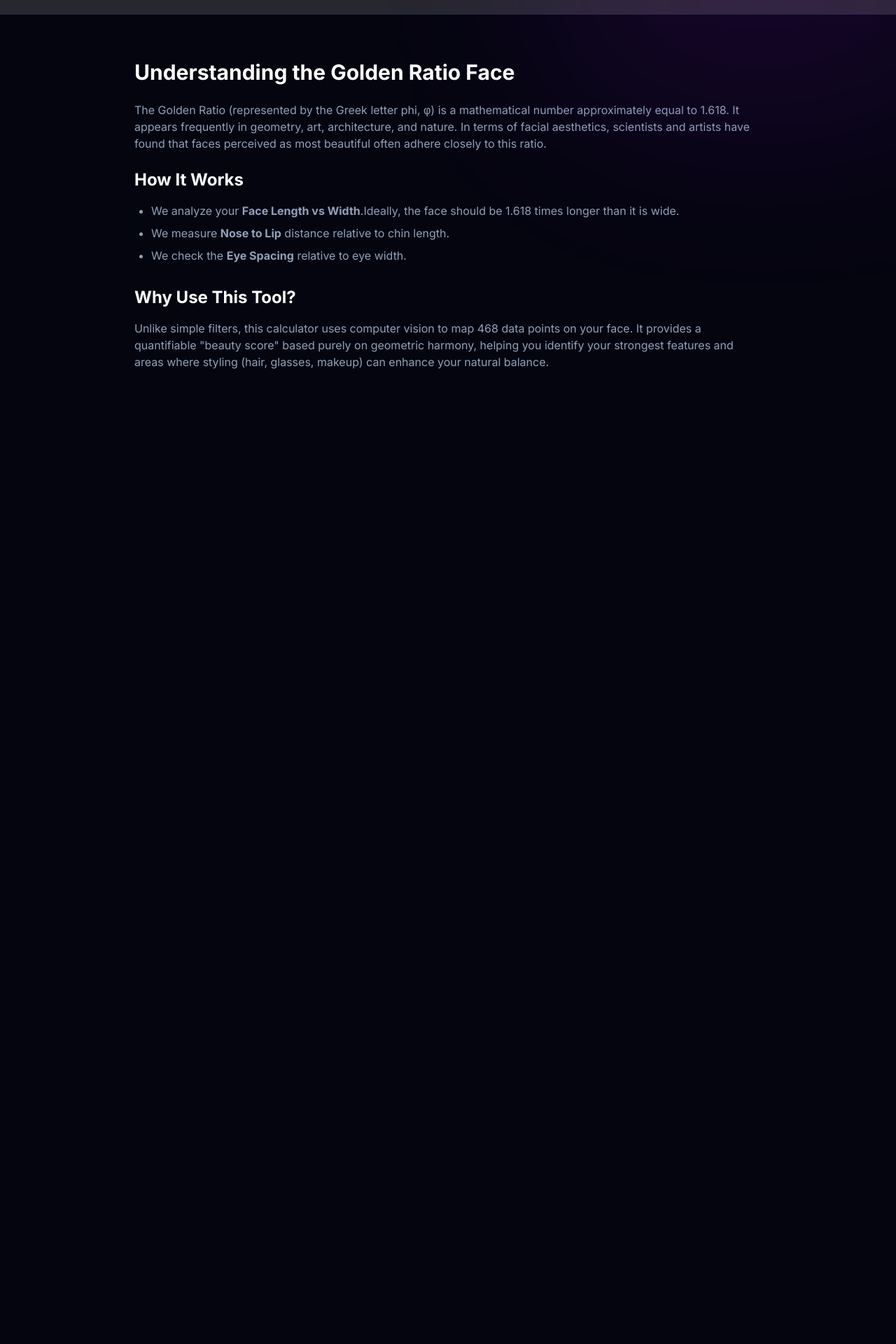
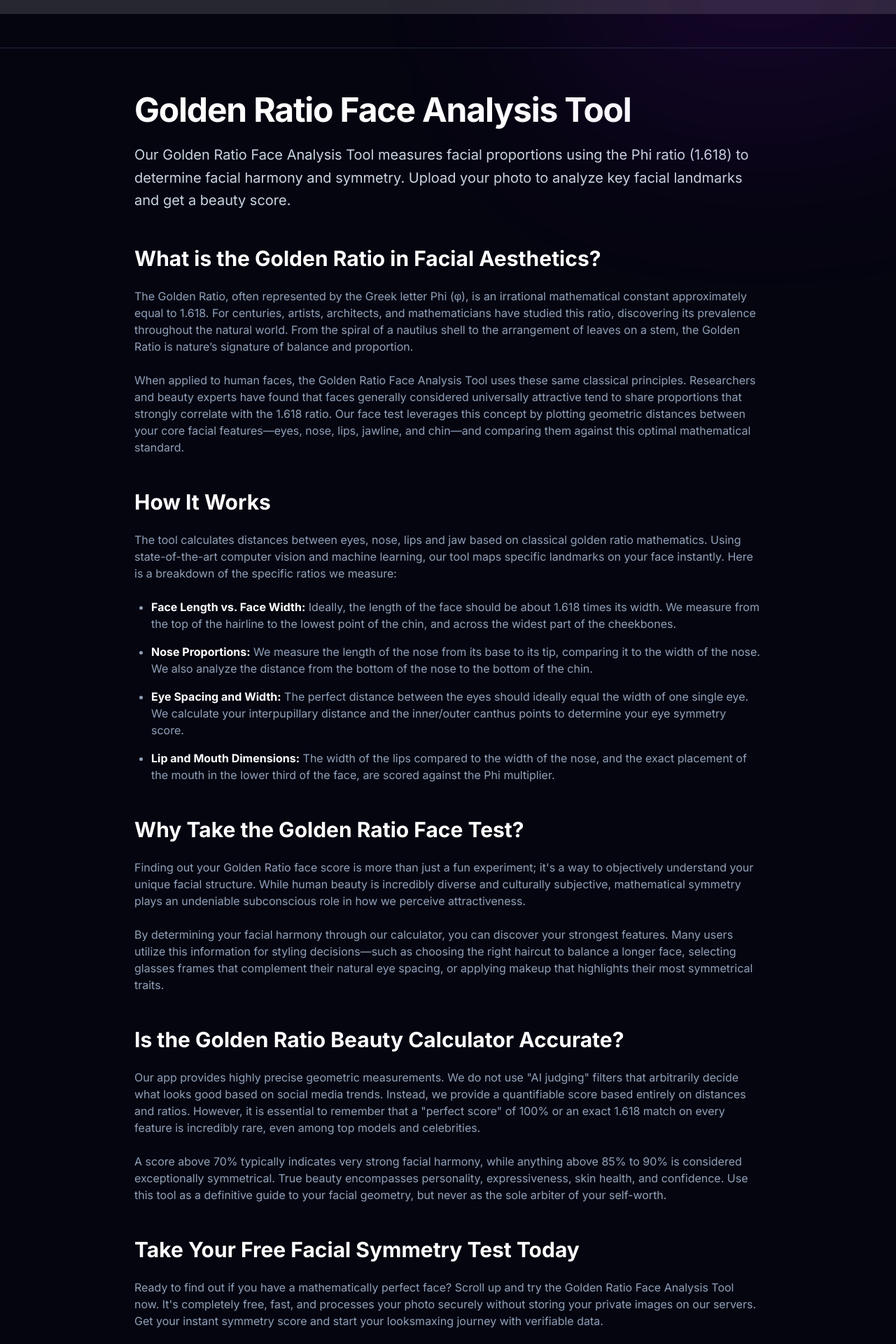
Before and after one commit to Vaibhav01923/Facemaxify, a React (Vite) app: page /tools/golden-ratio in a window 1280 px wide. Shown: the part 780-2700 px from the top of the page at 70% size. Before the commit the page ends 1397 px from the top, so only its background shows below. Built offline with nearby package versions, Linux system fonts and the light colour scheme; no server answers; grey boxes are pictures that could not be loaded.

Commit message:
feat: enhance Golden Ratio tool with SEO content and upsell CTA

```diff
--- a/components/LandingPage.tsx
+++ b/components/LandingPage.tsx
@@ -122,7 +122,7 @@ export const LandingPage: React.FC = () => {
                 href="/tools/golden-ratio"
                 className="flex items-center gap-2 px-3 py-1.5 bg-amber-500/10 border border-amber-500/20 hover:bg-amber-500/20 text-amber-300 rounded-lg text-xs font-semibold transition-all whitespace-nowrap"
               >
-                <span>✨ Golden Ratio</span>
+                <span>✨ Golden Ratio Face Analysis Tool</span>
                 <ArrowRight className="w-3 h-3" />
               </a>
             </div>
--- a/components/tools/GoldenRatioAnalyzer.tsx
+++ b/components/tools/GoldenRatioAnalyzer.tsx
@@ -1,5 +1,6 @@
 import React, { useState, useRef, useEffect } from "react";
 import { FaceMesh } from "@mediapipe/face_mesh";
+import { useUser, useClerk } from "@clerk/clerk-react";
 import {
   Upload,
   Loader2,
@@ -15,6 +16,8 @@ import {
 } from "../../utils/goldenRatioCalculator";
 
 export const GoldenRatioAnalyzer: React.FC = () => {
+  const { isSignedIn } = useUser();
+  const { openSignIn } = useClerk();
   const [selectedImage, setSelectedImage] = useState<string | null>(null);
   const [isAnalyzing, setIsAnalyzing] = useState(false);
   const [result, setResult] = useState<GoldenRatioResult | null>(null);
@@ -427,21 +430,33 @@ export const GoldenRatioAnalyzer: React.FC = () => {
                   </div>
                 </div>
 
-                {/* CTA */}
-                <div className="p-6 bg-slate-800/50 rounded-2xl border border-slate-700 text-center">
-                  <h4 className="font-bold text-white mb-2">
-                    Want a detailed breakdown?
+                {/* Accuracy Disclaimer & Upsell CTA */}
+                <div className="mt-8 p-6 bg-slate-800/50 border border-slate-700 rounded-2xl text-center relative overflow-hidden">
+                  <div className="absolute top-0 left-0 w-full h-1 bg-gradient-to-r from-amber-500/0 via-amber-500/50 to-amber-500/0"></div>
+                  <h4 className="font-bold text-white mb-2 text-xl">
+                    Want an accurate analysis of your facial attractiveness?
                   </h4>
-                  <p className="text-slate-400 text-sm mb-4">
+                  <p className="text-slate-300 text-base mb-6 leading-relaxed max-w-lg mx-auto">
                     Get a comprehensive analysis of all your facial features,
-                    symmetry, and potential.
+                    symmetry, and potential from our most accurate tool here.
                   </p>
-                  <a
-                    href="/"
-                    className="inline-block px-6 py-2 bg-white text-black font-bold rounded-lg hover:bg-slate-200 transition-colors text-sm"
+                  <button
+                    onClick={(e) => {
+                      e.preventDefault();
+                      if (!isSignedIn) {
+                        openSignIn({
+                          forceRedirectUrl:
+                            "https://facemaxify.com/dashboard/facial-analysis",
+                        });
+                      } else {
+                        window.location.href =
+                          "https://facemaxify.com/dashboard/facial-analysis";
+                      }
+                    }}
+                    className="inline-block w-full sm:w-auto px-8 py-3 bg-gradient-to-r from-amber-500 to-yellow-500 hover:from-amber-400 hover:to-yellow-400 text-black font-bold rounded-xl transition-all transform hover:scale-105 shadow-lg shadow-amber-500/20"
                   >
                     Get Full Facial Analysis
-                  </a>
+                  </button>
                 </div>
               </div>
             )}
--- a/pages/GoldenRatioPage.tsx
+++ b/pages/GoldenRatioPage.tsx
@@ -48,43 +48,131 @@ export const GoldenRatioPage: React.FC = () => {
       <GoldenRatioAnalyzer />
 
       {/* SEO Content Section */}
-      <section className="bg-[#050510] py-16 px-4 border-t border-slate-800">
-        <div className="max-w-4xl mx-auto prose prose-invert">
-          <h2 className="text-3xl font-bold text-white mb-6">
-            Understanding the Golden Ratio Face
+      <section className="bg-[#050510] py-16 px-4 border-t border-slate-800 mt-12">
+        <div className="max-w-4xl mx-auto prose prose-invert prose-lg">
+          <h1 className="text-4xl sm:text-5xl font-black text-white mb-6 tracking-tight">
+            Golden Ratio Face Analysis Tool
+          </h1>
+
+          <p className="text-slate-300 leading-relaxed mb-6 text-xl">
+            Our Golden Ratio Face Analysis Tool measures facial proportions
+            using the Phi ratio (1.618) to determine facial harmony and
+            symmetry. Upload your photo to analyze key facial landmarks and get
+            a beauty score.
+          </p>
+
+          <h2 className="text-3xl font-bold text-white mt-12 mb-6">
+            What is the Golden Ratio in Facial Aesthetics?
           </h2>
           <p className="text-slate-400 mb-6">
-            The Golden Ratio (represented by the Greek letter phi, φ) is a
-            mathematical number approximately equal to 1.618. It appears
-            frequently in geometry, art, architecture, and nature. In terms of
-            facial aesthetics, scientists and artists have found that faces
-            perceived as most beautiful often adhere closely to this ratio.
+            The Golden Ratio, often represented by the Greek letter Phi (φ), is
+            an irrational mathematical constant approximately equal to 1.618.
+            For centuries, artists, architects, and mathematicians have studied
+            this ratio, discovering its prevalence throughout the natural world.
+            From the spiral of a nautilus shell to the arrangement of leaves on
+            a stem, the Golden Ratio is nature’s signature of balance and
+            proportion.
+          </p>
+          <p className="text-slate-400 mb-6">
+            When applied to human faces, the Golden Ratio Face Analysis Tool
+            uses these same classical principles. Researchers and beauty experts
+            have found that faces generally considered universally attractive
+            tend to share proportions that strongly correlate with the 1.618
+            ratio. Our face test leverages this concept by plotting geometric
+            distances between your core facial features—eyes, nose, lips,
+            jawline, and chin—and comparing them against this optimal
+            mathematical standard.
           </p>
 
-          <h3 className="text-2xl font-bold text-white mb-4">How It Works</h3>
-          <ul className="list-disc pl-6 text-slate-400 space-y-2 mb-8">
+          <h2 className="text-3xl font-bold text-white mt-12 mb-6">
+            How It Works
+          </h2>
+          <p className="text-slate-400 mb-6">
+            The tool calculates distances between eyes, nose, lips and jaw based
+            on classical golden ratio mathematics. Using state-of-the-art
+            computer vision and machine learning, our tool maps specific
+            landmarks on your face instantly. Here is a breakdown of the
+            specific ratios we measure:
+          </p>
+          <ul className="list-disc pl-6 text-slate-400 space-y-4 mb-8">
             <li>
-              We analyze your <strong>Face Length vs Width</strong>.Ideally, the
-              face should be 1.618 times longer than it is wide.
+              <strong className="text-white">
+                Face Length vs. Face Width:
+              </strong>{" "}
+              Ideally, the length of the face should be about 1.618 times its
+              width. We measure from the top of the hairline to the lowest point
+              of the chin, and across the widest part of the cheekbones.
             </li>
             <li>
-              We measure <strong>Nose to Lip</strong> distance relative to chin
-              length.
+              <strong className="text-white">Nose Proportions:</strong> We
+              measure the length of the nose from its base to its tip, comparing
+              it to the width of the nose. We also analyze the distance from the
+              bottom of the nose to the bottom of the chin.
             </li>
             <li>
-              We check the <strong>Eye Spacing</strong> relative to eye width.
+              <strong className="text-white">Eye Spacing and Width:</strong> The
+              perfect distance between the eyes should ideally equal the width
+              of one single eye. We calculate your interpupillary distance and
+              the inner/outer canthus points to determine your eye symmetry
+              score.
+            </li>
+            <li>
+              <strong className="text-white">Lip and Mouth Dimensions:</strong>{" "}
+              The width of the lips compared to the width of the nose, and the
+              exact placement of the mouth in the lower third of the face, are
+              scored against the Phi multiplier.
             </li>
           </ul>
 
-          <h3 className="text-2xl font-bold text-white mb-4">
-            Why Use This Tool?
-          </h3>
+          <h2 className="text-3xl font-bold text-white mt-12 mb-6">
+            Why Take the Golden Ratio Face Test?
+          </h2>
           <p className="text-slate-400 mb-6">
-            Unlike simple filters, this calculator uses computer vision to map
-            468 data points on your face. It provides a quantifiable "beauty
-            score" based purely on geometric harmony, helping you identify your
-            strongest features and areas where styling (hair, glasses, makeup)
-            can enhance your natural balance.
+            Finding out your Golden Ratio face score is more than just a fun
+            experiment; it's a way to objectively understand your unique facial
+            structure. While human beauty is incredibly diverse and culturally
+            subjective, mathematical symmetry plays an undeniable subconscious
+            role in how we perceive attractiveness.
+          </p>
+          <p className="text-slate-400 mb-6">
+            By determining your facial harmony through our calculator, you can
+            discover your strongest features. Many users utilize this
+            information for styling decisions—such as choosing the right haircut
+            to balance a longer face, selecting glasses frames that complement
+            their natural eye spacing, or applying makeup that highlights their
+            most symmetrical traits.
+          </p>
+
+          <h2 className="text-3xl font-bold text-white mt-12 mb-6">
+            Is the Golden Ratio Beauty Calculator Accurate?
+          </h2>
+          <p className="text-slate-400 mb-6">
+            Our app provides highly precise geometric measurements. We do not
+            use "AI judging" filters that arbitrarily decide what looks good
+            based on social media trends. Instead, we provide a quantifiable
+            score based entirely on distances and ratios. However, it is
+            essential to remember that a "perfect score" of 100% or an exact
+            1.618 match on every feature is incredibly rare, even among top
+            models and celebrities.
+          </p>
+          <p className="text-slate-400 mb-6">
+            A score above 70% typically indicates very strong facial harmony,
+            while anything above 85% to 90% is considered exceptionally
+            symmetrical. True beauty encompasses personality, expressiveness,
+            skin health, and confidence. Use this tool as a definitive guide to
+            your facial geometry, but never as the sole arbiter of your
+            self-worth.
+          </p>
+
+          <h2 className="text-3xl font-bold text-white mt-12 mb-6">
+            Take Your Free Facial Symmetry Test Today
+          </h2>
+          <p className="text-slate-400 mb-6">
+            Ready to find out if you have a mathematically perfect face? Scroll
+            up and try the Golden Ratio Face Analysis Tool now. It's completely
+            free, fast, and processes your photo securely without storing your
+            private images on our servers. Get your instant symmetry score and
+            start your looksmaxing journey with verifiable data.
           </p>
         </div>
       </section>
```
